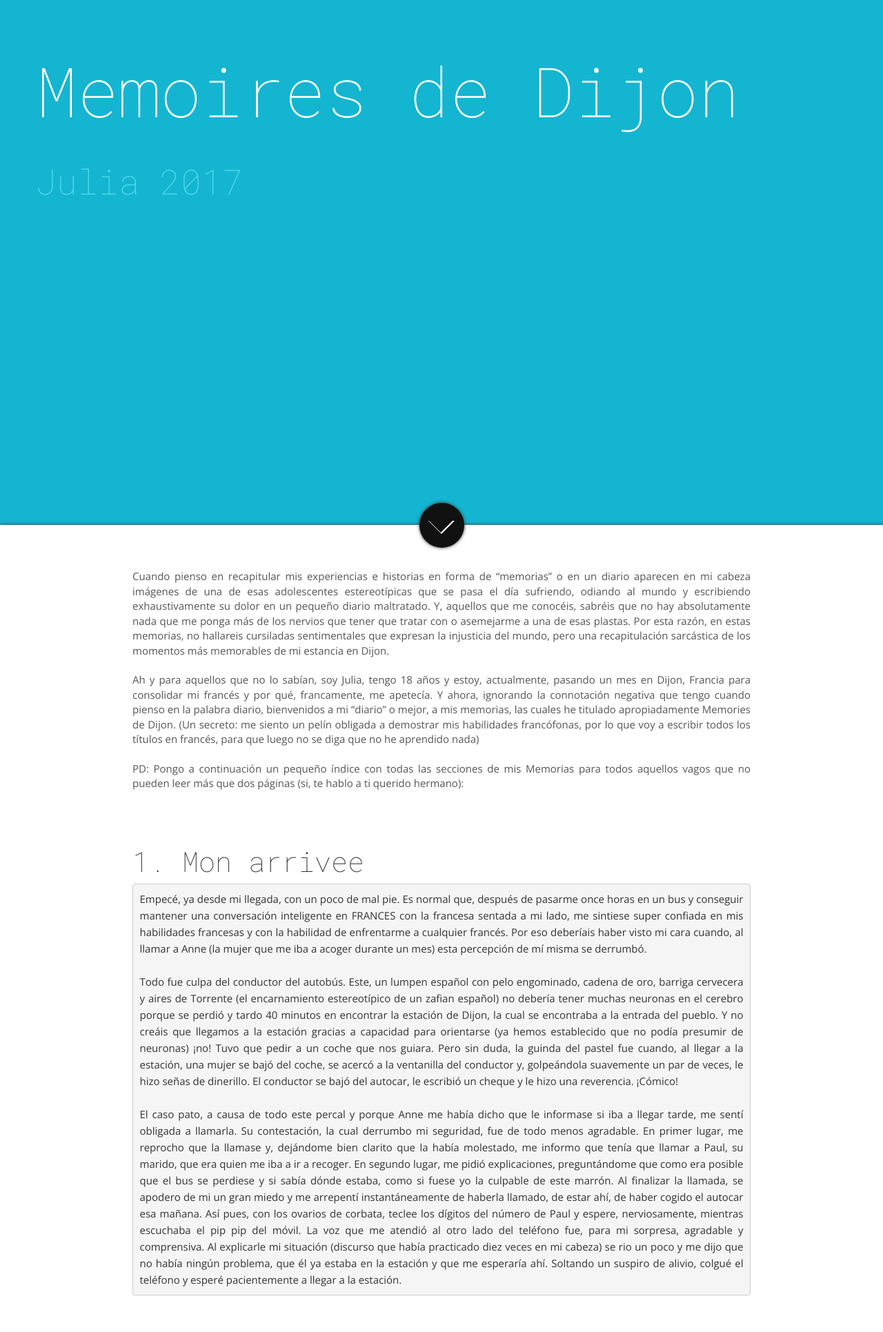
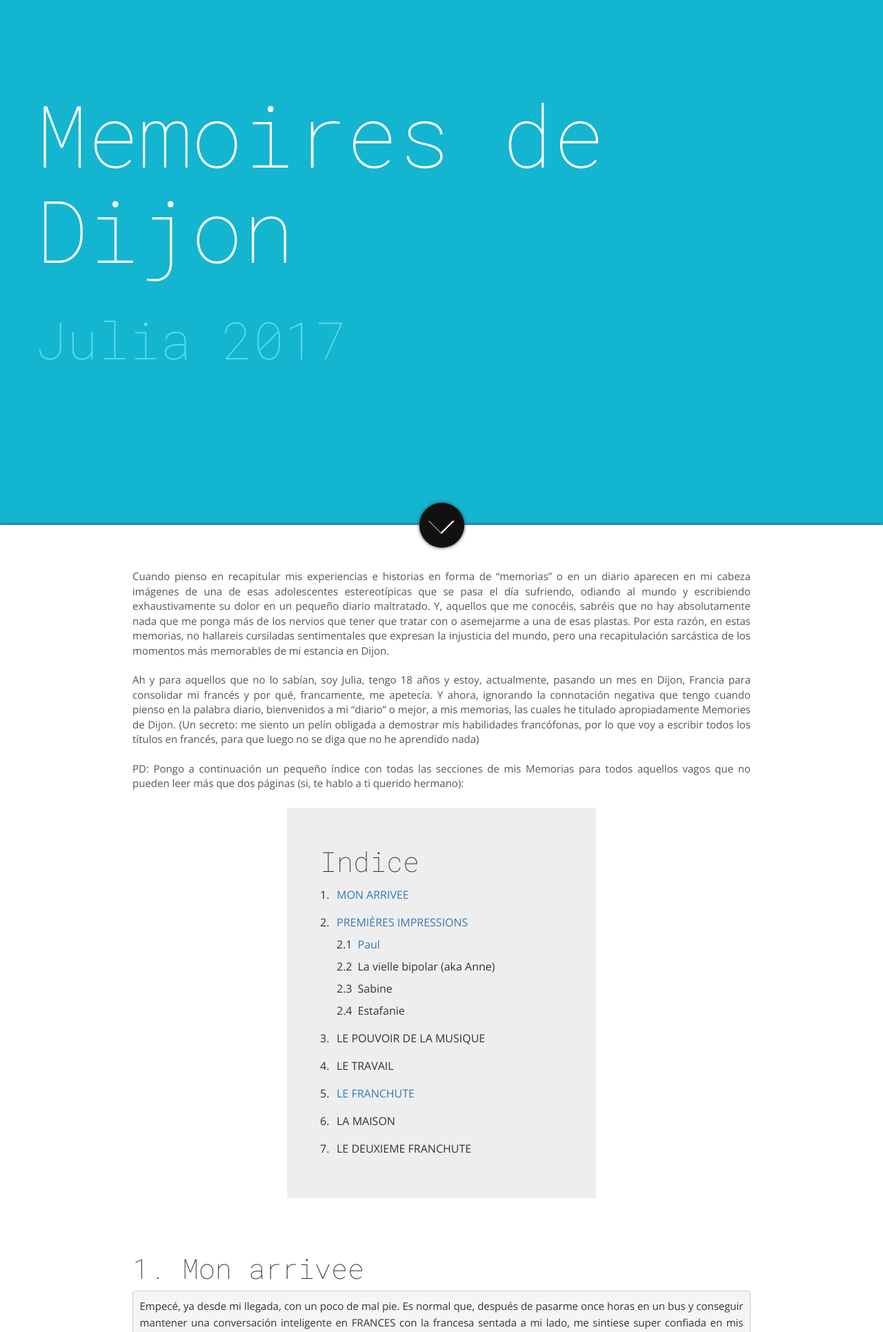
Before and after one commit to jsuquia/jsuquia.github.io, a PHP site: page /dijon.html in a window 1280 px wide. Shown: the top 1931 px of the page at 69% size. Run offline with PHP 8.4, Linux system fonts and the light colour scheme; some libraries are stand-ins or nearby versions; some web fonts are replaced.

Commit message:
made table of contents

```diff
--- a/css/dijon.css
+++ b/css/dijon.css
@@ -52,13 +91,13 @@ header {
 
 header h1 {
   margin:0;
-    font-size: 100px;
-    margin-top: 50px;
+    font-size: 125px;
+    margin-top: 100px;
 }
 header h3 {
   margin:0;
   color: #56dcee ;
-    font-size: 50px;
+    font-size: 75px;
     margin-top: 50px;
 }
 
@@ -119,3 +158,116 @@ p a {
   color:#14b5d1;
   text-decoration:none;
 }
+
+/* Indice */
+
+li {
+  line-height: 3.2rem;
+  margin-bottom: 3.2rem;
+    font-family: 'Open Sans', sans-serif;
+    font-size: 16px;
+}
+
+article,
+.toc {
+  position: relative;
+  width: 1200px;
+  max-width: 100%;
+  margin: 0 auto;
+}
+
+
+/*== Table of contents == */
+
+ol,
+ul,
+li {
+  margin: 0;
+  padding: 0;
+}
+
+.toc {
+  width: 50%;
+  margin-top: 2.4rem;
+  margin-bottom: 2.4rem;
+}
+
+.toc ol>li:before,
+.chapter {
+  position: relative;
+  z-index: 2;
+}
+
+.toc {
+  padding: 4.8rem;
+}
+
+.toc ol {
+  position: relative;
+  counter-reset: item;
+}
+
+.toc ol>li:before {
+  content: counters(item, ".") ". ";
+  display: table-cell;
+  width: 2.4rem;
+  padding-right: .8rem;
+}
+
+.toc ol li li:before {
+  content: counters(item, ".") " ";
+}
+
+.toc li {
+  width: 100%;
+  display: table;
+  counter-increment: item;
+  text-transform: uppercase;
+  margin-bottom: .8rem;
+}
+
+.toc li li {
+  margin-bottom: 0;
+  text-transform: none;
+}
+
+.chapter {
+  display: inline-block;
+  padding-right: .8rem;
+}
+
+.toc-page {
+  float: right;
+}
+
+.toc li .toc-page:before {
+  position: absolute;
+  /* width: 100%; */
+  right: 4rem;
+  left: 0;
+  margin-top: 1.8rem;
+  content: "";
+  display: block;
+}
+
+.toc li>a {
+  display: inline-block;
+  width: 100%;
+}
+
+.toc li a:hover span {
+  font-weight: 600;
+}
+
+.toc li a:hover .toc-page:before {
+  border-bottom-width: 2px;
+}
+
+
+/*=== Colors === */
+
+.toc,
+.toc ol>li:before,
+.chapter {
+  background: #eee;
+}
--- a/dijon.html
+++ b/dijon.html
@@ -6,7 +6,7 @@
     <link rel="icon" href="img/logo.png">
 	<link href="https://fonts.googleapis.com/css?family=Roboto+Mono:100" rel="stylesheet">
     <link rel="stylesheet" href="http://maxcdn.bootstrapcdn.com/bootstrap/3.3.7/css/bootstrap.min.css">
-    <link rel="stylesheet" href="css/test.css" type="text/css">
+    <link rel="stylesheet" href="css/dijon.css" type="text/css">
     <script src="jquery-3.2.1.min.js"></script>
     <TITLE>Dijon</TITLE>
 </head>
@@ -32,9 +32,60 @@
     Ah y para aquellos que no lo sabían, soy Julia, tengo 18 años y estoy, actualmente, pasando un mes en Dijon, Francia para consolidar mi francés y por qué,  francamente, me apetecía.  Y ahora, ignorando la connotación negativa que tengo cuando pienso en la palabra diario, bienvenidos a mi “diario” o mejor, a mis memorias, las cuales he titulado apropiadamente Memories de Dijon. (Un secreto: me siento un pelín obligada a demostrar mis habilidades francófonas, por lo que voy a escribir todos los títulos en francés, para que luego no se diga que no he aprendido nada)
             <br><br>
             PD: Pongo a continuación un pequeño índice con todas las secciones de mis Memorias para todos aquellos vagos que no pueden leer más que dos páginas (si, te hablo a ti querido hermano):
+        </p>
 
-        </p>
-        <h2 id="1">
+          <article>
+              <div class="toc">
+                <h2 style="margin-top: 0.2em">Indice</h2>
+                <ol>
+                  <li>
+                    <a href="#1" title="Go to Mon arrivee">
+                      <span class="chapter">Mon arrivee</span>
+                    </a>
+                  </li>
+
+                  <li>
+                      <a href="#2" title="Go to Premières impressions">
+                        <span class="chapter">Premières impressions</span>
+                      </a>
+
+                    <ol>
+                      <li><a href="#2.1" title="Go to Paul"><span class="chapter">Paul</span></a></li>
+                        <li><span class="chapter">La vielle bipolar (aka Anne)</span></li>
+                        <li><span class="chapter">Sabine</span></li>
+                        <li><span class="chapter">Estafanie</span></li>
+
+                    </ol>
+
+                  </li>
+
+                  <li>
+                      <span class="chapter">Le pouvoir de la musique</span>
+                  </li>
+
+                  <li>
+                      <span class="chapter">Le travail</span>
+                  </li>
+
+                  <li>
+                    <a href="#5" title="Go to Le franchute">
+                      <span class="chapter">Le franchute</span>
+                    </a>
+                  </li>
+
+                  <li>
+                      <span class="chapter">La maison</span>
+                  </li>
+
+                  <li>
+                      <span class="chapter">Le deuxieme franchute</span>
+                  </li>
+                </ol>
+              </div>
+              <!-- end .tocs -->
+            </article>
+          <div id="1"></div>
+        <h2>
           1. Mon arrivee
         </h2>
         <div class="text">
@@ -43,10 +94,11 @@
     El caso pato, a causa de todo este percal y porque Anne me había dicho que le informase si iba a llegar tarde, me sentí obligada a llamarla. Su contestación, la cual derrumbo mi seguridad, fue de todo menos agradable. En primer lugar, me reprocho que la llamase y, dejándome bien clarito que la había molestado, me informo que tenía que llamar a Paul, su marido, que era quien me iba a ir a recoger. En segundo lugar, me pidió explicaciones, preguntándome que como era posible que el bus se perdiese y si sabía dónde estaba, como si fuese yo la culpable de este marrón. Al finalizar la llamada, se apodero de mi un gran miedo y me arrepentí instantáneamente de haberla llamado, de estar ahí, de haber cogido el autocar esa mañana. Así pues, con los ovarios de corbata, teclee los dígitos del número de Paul y espere, nerviosamente, mientras escuchaba el pip pip del móvil. La voz que me atendió al otro lado del teléfono fue, para mi sorpresa, agradable y comprensiva. Al explicarle mi situación (discurso que había practicado diez veces en mi cabeza) se rio un poco y me dijo que no había ningún problema, que él ya estaba en la estación y que me esperaría ahí. Soltando un suspiro de alivio, colgué el teléfono y esperé pacientemente a llegar a la estación.
         </div>
 
-        <h2 id="2">
+          <div id="2"></div>
+        <h2>
           2. Premières impressions
         </h2>
-          <h3>Paul Blagny</h3>
+          <h3 id="2.1">Paul Blagny</h3>
         <div class="text">
     Mientras descendía las estrechas escaleras del bus, el miedo de no poder encontrar a Paul o la parada de taxis donde me esperaba, se apodero de mí. Sin embargo, este se esfumó cuando apareció detrás del autocar un gracioso viejillo apoyado en un coche, con sonrisa cálida, ojos suaves y un cartel verde que decía “Julia Suquia”. Su recibimiento me calentó el corazón y al instante percibí el carácter simpático y amable del personaje. <br>
     Sonriendo y recuperando un poco de mi coraje, me acerque rápidamente y, mientras le pedía disculpas mil y una veces, el me quito la maleta de las manos y, sonriendo, la coloco con dificultad dentro del maletero.
@@ -61,7 +113,8 @@
     En el medio de la conversación (que se asemejaba más a una queja), Anne le dijo a Paul que cogiese un candado para candar las bicis ya que las quería ver de vuelta en la caseta. Este, ya harto del discurso interminable de su mujer, le dijo “descuida, candare las dos bicis para que las roben juntas” y con las mismas, se marchó.
         </div>
 
-          <h2 id="5">
+          <div id="5"></div>
+          <h2>
           5. Le franchute
         </h2>
         <div class="text">
--- a/main.html
+++ b/main.html
@@ -18,7 +18,7 @@
         <div class="box a"><a href="underconstruction.html">COSTA RICA</a></div>
         <div class="box b"><a href="underconstruction.html">DIJON</a></div>
         <div class="box c"><a href="underconstruction.html">MENORCA</a></div>
-        <div class="box d"><a href="https://jusufer.wixsite.com/jsftravels">HONG KONG</a></div>
+        <div class="box d"><a target="_blank" href="https://jusufer.wixsite.com/jsftravels">HONG KONG</a></div>
     </div>
 
 </body>
```
Also changed, not shown: other parts of css/dijon.css (+39 -0 lines), index.html (+21 -5 lines), test.html (+28 -102 lines).
